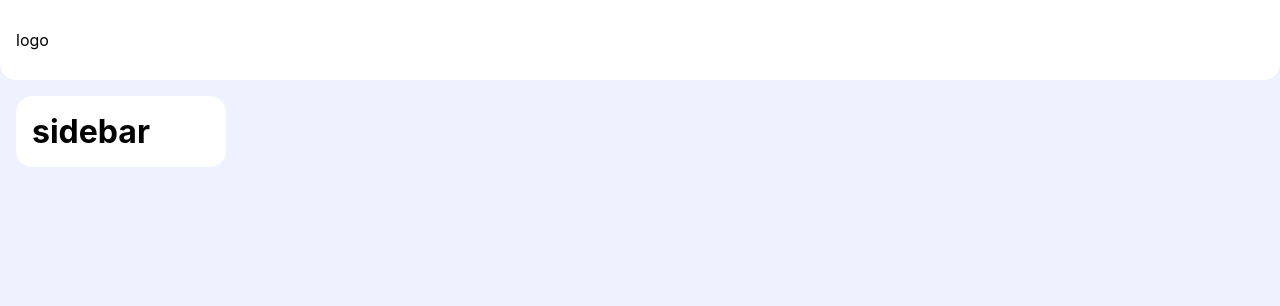
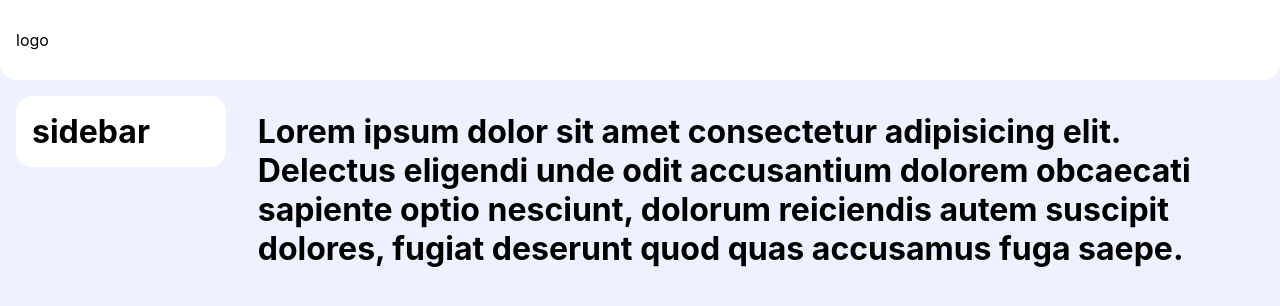
Before and after one commit to unsnruu/todo-list, a React (Create React App) app: page /app in a window 1280 px wide. Shown: the top 306 px of the page. Built offline with nearby package versions, Linux system fonts and the light colour scheme; no server answers.

Commit message:
💄 AppHome의 스타일드 컴포넌트를 AppLayout으로 이동 (#17)

```diff
--- a/src/components/AppLayout.tsx
+++ b/src/components/AppLayout.tsx
@@ -1,12 +1,16 @@
 import type { PropsWithChildren } from "react";
 import styled from "@emotion/styled";
-import Header from "./Header";
+import Header from "@components/Header";
+import Sidebar from "@components/Sidebar";
 
 function AppLayout({ children }: PropsWithChildren) {
   return (
     <Container>
       <Header></Header>
-      {children}
+      <Main>
+        <Sidebar />
+        <Content>{children}</Content>
+      </Main>
       <Footer />
     </Container>
   );
@@ -15,4 +19,18 @@ function AppLayout({ children }: PropsWithChildren) {
 export default AppLayout;
 
 const Container = styled.div``;
+const Main = styled.div`
+  display: flex;
+`;
+
+const Content = styled.div`
+  margin-top: 1rem;
+  margin-right: 1rem;
+  width: 100%;
+  min-height: 20rem;
+  height: 100%;
+  border-radius: 1rem;
+  background-color: transparent;
+  padding: 1rem;
+`;
 const Footer = styled.footer``;
--- a/src/routes/app/AppHome.tsx
+++ b/src/routes/app/AppHome.tsx
@@ -1,30 +1,16 @@
+import { useEffect } from "react";
 import styled from "@emotion/styled";
-import { Outlet } from "react-router-dom";
-import Sidebar from "../../components/Sidebar";
 
 function AppHome() {
+  useEffect(() => {}, []);
   return (
-    <Main>
-      <Sidebar />
-      <Content>
-        <Outlet />
-      </Content>
-    </Main>
+    <h1>
+      Lorem ipsum dolor sit amet consectetur adipisicing elit. Delectus eligendi
+      unde odit accusantium dolorem obcaecati sapiente optio nesciunt, dolorum
+      reiciendis autem suscipit dolores, fugiat deserunt quod quas accusamus
+      fuga saepe.
+    </h1>
   );
 }
 
 export default AppHome;
-
-const Main = styled.div`
-  display: flex;
-`;
-const Content = styled.div`
-  margin-top: 1rem;
-  margin-right: 1rem;
-  width: 100%;
-  min-height: 20rem;
-  height: 100%;
-  border-radius: 1rem;
-  background-color: transparent;
-  padding: 1rem;
-`;
```
